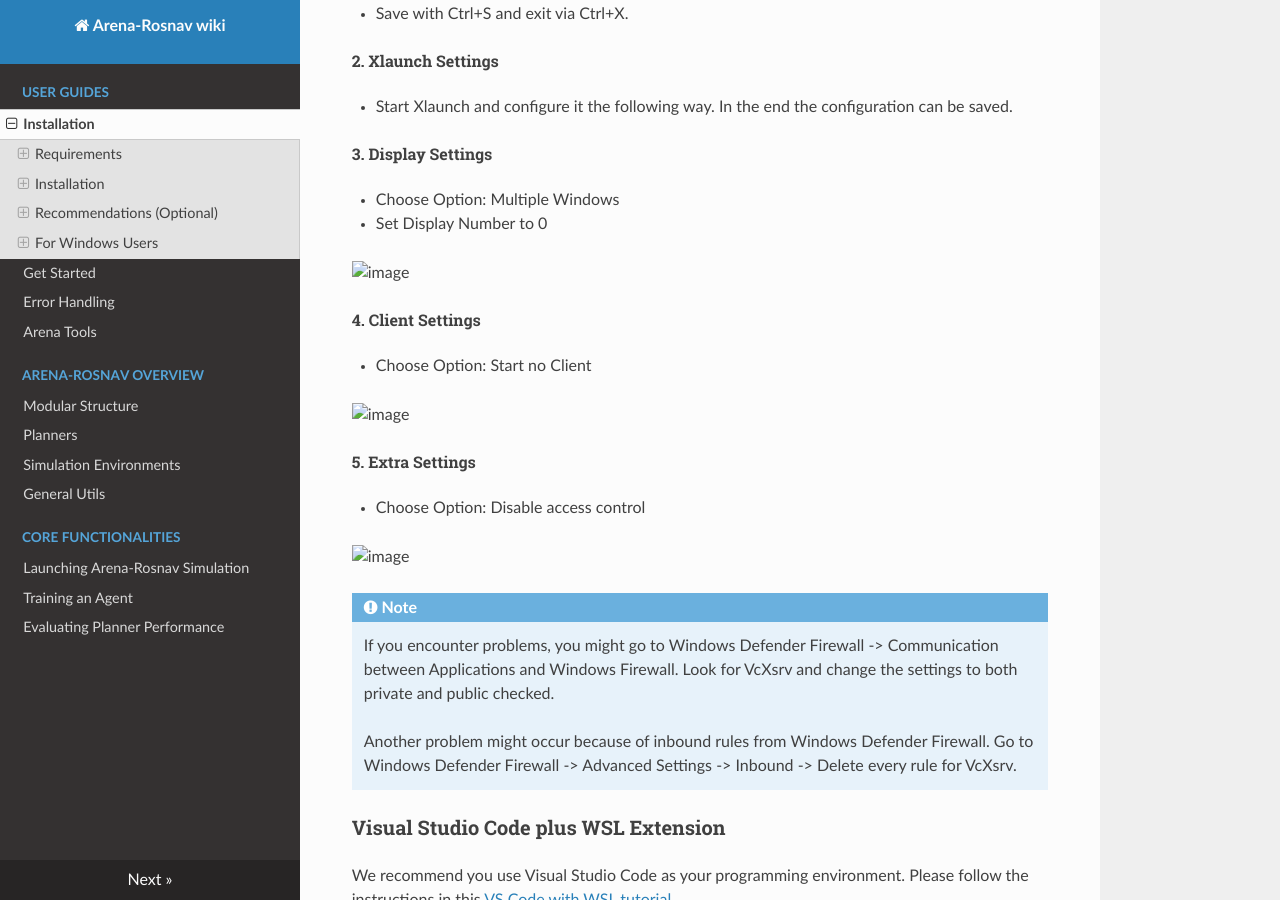
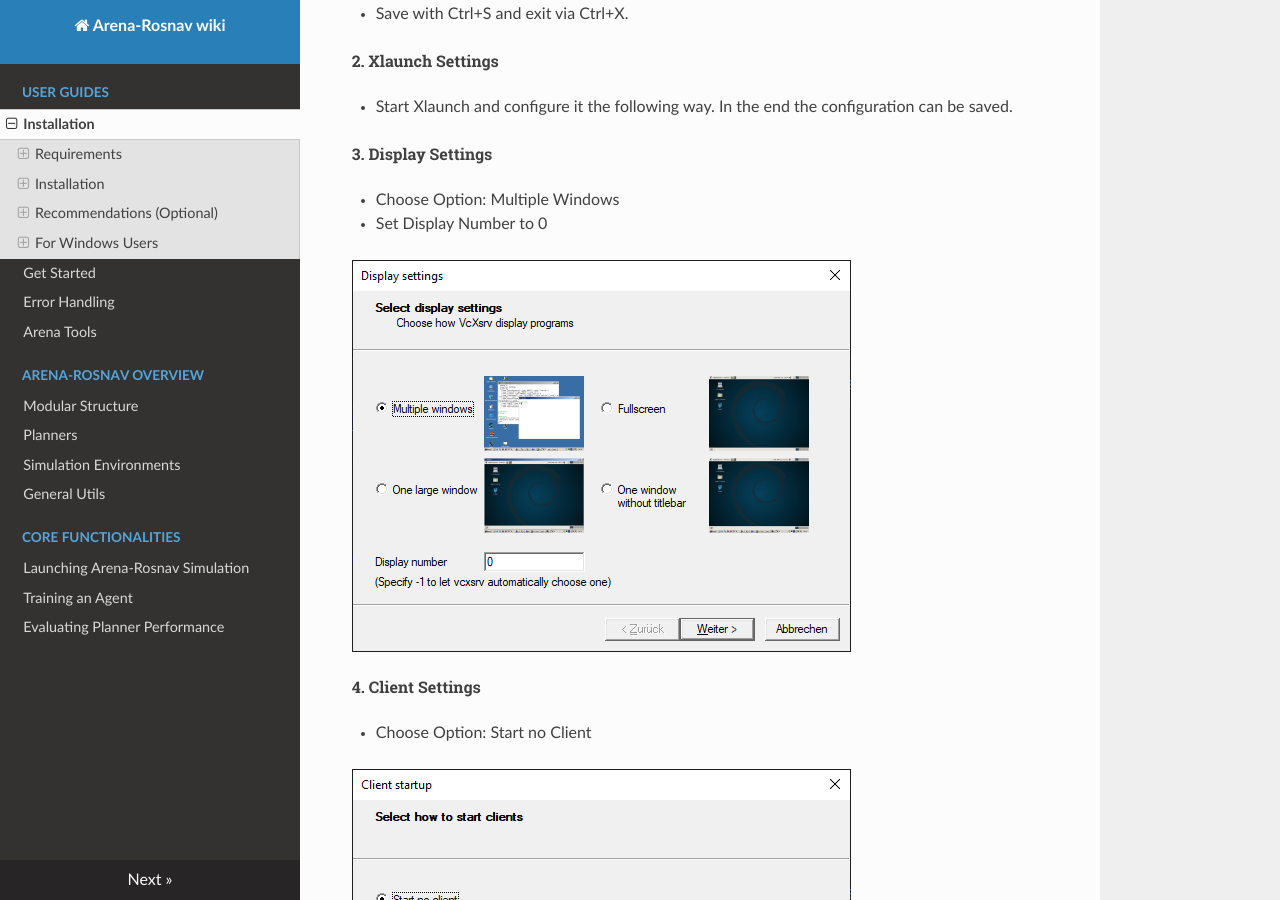
Before and after one commit to Arena-Rosnav/.github, an MkDocs documentation site: the page built from docs/user_guides/installation.md, in a window 1280 px wide and 900 px high, scrolled down 4787 px. Built offline with MkDocs 1.6.1, drawn with Linux system fonts in a browser that asks for light colours; nearby versions of some CDN libraries.

Commit message:
correct paths

```diff
--- a/docs/user_guides/installation.md
+++ b/docs/user_guides/installation.md
@@ -221,17 +221,17 @@ One possible program to use is [VcXsrv](https://sourceforge.net/projects/vcxsrv/
 - Choose Option: Multiple Windows
 - Set Display Number to 0
 
-![image](images/display_settings.png)
+![image](../images/display_settings.png)
 
 ###### 4. Client Settings
 - Choose Option: Start no Client
 
-![image](images/client_settings.png)
+![image](../images/client_settings.png)
 
 ###### 5. Extra Settings
 - Choose Option: Disable access control
 
-![image](images/extra_settings.png)
+![image](../images/extra_settings.png)
 
 !!! note
     If you encounter problems, you might go to Windows Defender Firewall -> Communication between Applications and Windows Firewall.
```
Also changed, not shown: docs/user_guides/get_started.md (+2 -2 lines).
